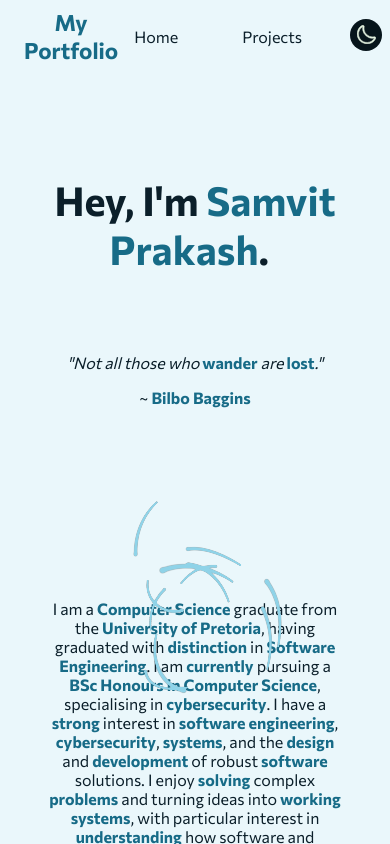
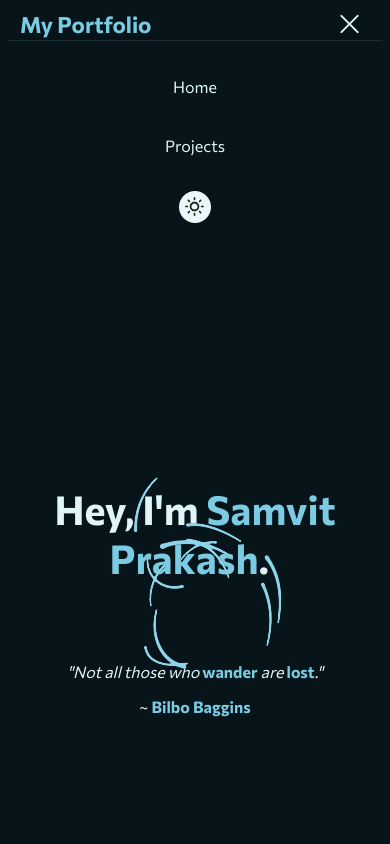
Before and after one commit to SamvitPrakash/SamvitPrakash, a React (Vite) app: page / in a window 390 px wide. Both pictures are taken after a click on the button 366 px from the left and 34 px from the top of the page. Shown: the top 844 px of the page. Built offline with nearby package versions, Linux system fonts and the light colour scheme.

Commit message:
feat: Enhance responsive design with media queries and adjust layout for mobile and tablet views

```diff
--- a/src/components/Feed_Path/Feed_Card/Feed_Card.css
+++ b/src/components/Feed_Path/Feed_Card/Feed_Card.css
@@ -1,6 +1,7 @@
 .feed-card-container {
     position: relative;
     width: fit-content;
+    min-width: 25rem;
 }
 
 .node-wrapper {
@@ -107,3 +108,18 @@
     text-align: left;
     margin-top: 1rem;
 }
+
+@media (max-width: 767px) {
+
+    .feed-description {
+        display: none;
+    }
+}
+
+@media (max-width: 640px) {
+    .feed-card-container {
+        position: relative;
+        width: 100%;
+        /* min-width: 25rem; */
+    }
+}
--- a/src/components/Feed_Path/Feed_Card/Feed_Card.jsx
+++ b/src/components/Feed_Path/Feed_Card/Feed_Card.jsx
@@ -48,7 +48,7 @@ function FeedCard({ icon, institution, position, year, description, link, expand
                 <div className="feed-body">
                     <h5 className="feed-degree">{position}</h5>
 
-                    <p>
+                    <p className="feed-description">
                         {description}
                         <span
                             className="blinking-cursor"
--- a/src/components/Feed_Path/Feed_Path.css
+++ b/src/components/Feed_Path/Feed_Path.css
@@ -28,3 +28,19 @@
     align-self: end;
     z-index: 1;
 }
+
+@media (max-width: 640px){
+    .feed-path-left {
+        padding-left: 0rem;
+        align-self: start;
+        width: 100%;
+        z-index: 1;
+    }
+
+    .feed-path-right {
+        padding-left: 0rem;
+        align-self: start;
+        width: 100%;
+        z-index: 1;
+    }
+}
--- a/src/components/Footer/Footer.css
+++ b/src/components/Footer/Footer.css
@@ -62,3 +62,9 @@
     transition: font-size 10s ease;
     text-decoration: underline var(--current-accent);
 }
+
+@media (max-width: 768px) {
+    .footer{
+        display: none;
+    }
+}
--- a/src/components/Navigation_Bar/Navigation.css
+++ b/src/components/Navigation_Bar/Navigation.css
@@ -1,25 +1,24 @@
-.navigation{
+.navigation {
     background-color: var(--current-background);
     display: flex;
     justify-content: space-between;
     align-items: center;
     vertical-align: middle;
-    /* border-bottom: 1px solid var(--current-text); */
-    /* margin-bottom: clamp(8rem, 17vw, 15rem); */
     padding-left: 1rem;
     padding-right: 1rem;
     padding-bottom: 0rem;
+    position: relative;
+    z-index: 100;
 }
 
-.navigation h4{
+.navigation h4 {
     color: var(--current-primary);
     height: fit-content;
     margin: 0rem;
     padding: 0rem;
-
 }
 
-.nav-links{
+.nav-links {
     color: var(--current-text);
     display: flex;
     gap: 2rem;
@@ -28,33 +27,30 @@
     padding: 0rem;
 }
 
-.nav-links a{
+.nav-links a {
     color: var(--current-text);
-    padding: 0.5rem 1rem 0.5rem 1rem;
+    padding: 0.5rem 1rem;
     text-decoration: none;
     font-weight: 400;
     transition: color 2.5s ease;
-    transition: font-size 2.5s ease-in;
 }
 
-.nav-links a:hover{
+.nav-links a:hover {
     cursor: pointer;
     color: var(--current-accent);
-    /* font-weight: 700; */
     transition: color 1s ease;
-    transition: font-size 10s ease;
     text-decoration: underline var(--current-accent);
 }
 
-.nav-links #contact{
+.nav-links #contact {
     border: 2px solid var(--current-primary);
-    padding: 0.5rem 1rem 0.5rem 1rem;
+    padding: 0.5rem 1rem;
     border-radius: 8px;
     transition: background-color 1s ease;
     transition: color 1s ease;
 }
 
-.nav-links #contact:hover{
+.nav-links #contact:hover {
     background-color: var(--current-primary);
     color: var(--current-background);
     font-weight: 700;
@@ -62,3 +58,117 @@
     transition: color 1s ease;
     text-decoration: none;
 }
+
+.menu-button {
+    display: none;
+    background: none;
+    border: none;
+    padding: 0.5rem;
+    cursor: pointer;
+    flex-direction: column;
+    justify-content: center;
+    align-items: center;
+    gap: 5px;
+    z-index: 102;
+}
+
+.menu-button span {
+    display: block;
+    width: 25px;
+    height: 2px;
+    background-color: var(--current-text);
+    border-radius: 2px;
+    transition:
+        transform 0.3s ease,
+        opacity 0.3s ease,
+        background-color 0.3s ease;
+}
+
+.mobile-nav {
+    display: none;
+}
+
+@media (max-width: 768px) {
+
+    .navigation {
+        padding-left: 0.75rem;
+        padding-right: 0.75rem;
+    }
+
+    .nav-links {
+        display: none;
+    }
+
+    .menu-button {
+        display: flex;
+    }
+
+    .mobile-nav {
+        position: absolute;
+        top: 100%;
+        left: 0;
+        right: 0;
+        background-color: var(--current-background);
+        display: flex;
+        flex-direction: column;
+        align-items: center;
+        gap: 1rem;
+        padding: 1.5rem 1rem;
+        border-top: 1px solid
+            rgba(var(--current-text-rgb), 0.1);
+        box-shadow:
+            0 8px 20px
+            rgba(0, 0, 0, 0.08);
+
+        transform: translateY(-10px);
+        opacity: 0;
+        visibility: hidden;
+        pointer-events: none;
+        transition:
+            transform 0.25s ease,
+            opacity 0.25s ease,
+            visibility 0.25s ease;
+        z-index: 101;
+    }
+
+    .mobile-nav.open {
+        transform: translateY(0);
+        opacity: 1;
+        visibility: visible;
+        pointer-events: auto;
+    }
+
+    .mobile-nav a {
+        color: var(--current-text);
+        width: 100%;
+        padding: 0.75rem 1rem;
+        text-align: center;
+        text-decoration: none;
+        font-weight: 400;
+        transition:
+            color 0.3s ease,
+            background-color 0.3s ease;
+    }
+
+    .mobile-nav a:hover {
+        color: var(--current-accent);
+        text-decoration: underline var(--current-accent);
+    }
+
+    .mobile-nav > *:last-child {
+        margin-top: 0.5rem;
+    }
+
+    .menu-button.open span:nth-child(1) {
+        transform: translateY(7px) rotate(45deg);
+    }
+
+    .menu-button.open span:nth-child(2) {
+        opacity: 0;
+    }
+
+    .menu-button.open span:nth-child(3) {
+        transform: translateY(-7px) rotate(-45deg);
+    }
+
+}
--- a/src/components/Navigation_Bar/Navigation.jsx
+++ b/src/components/Navigation_Bar/Navigation.jsx
@@ -4,16 +4,28 @@ import ThemeButton from '../Theme_Button/Theme_Button.jsx';
 import { Link } from 'react-router-dom';
 
 const Navigation = () => {
+
     const [isDarkMode, setIsDarkMode] = useState(false);
+    const [isMenuOpen, setIsMenuOpen] = useState(false);
 
     const toggleDarkMode = () => {
         setIsDarkMode(!isDarkMode);
         localStorage.setItem('darkMode', JSON.stringify(!isDarkMode));
+
+    };
+
+    const toggleMenu = () => {
+        setIsMenuOpen(!isMenuOpen);
+    };
+
+    const closeMenu = () => {
+        setIsMenuOpen(false);
     };
 
     useEffect(() => {
 
         if (isDarkMode) {
+
             document.documentElement.style.setProperty('--current-text', 'var(--dark-text)');
             document.documentElement.style.setProperty('--current-text-rgb', 'var(--dark-text-rgb)');
             document.documentElement.style.setProperty('--current-background', 'var(--dark-background)');
@@ -25,7 +37,9 @@ const Navigation = () => {
             document.documentElement.style.setProperty('--current-accent', 'var(--dark-accent)');
             document.documentElement.style.setProperty('--current-accent-rgb', 'var(--dark-accent-rgb)');
             document.documentElement.style.setProperty('--opposite-text', 'var(--light-text)');
+
         } else {
+
             document.documentElement.style.setProperty('--current-text', 'var(--light-text)');
             document.documentElement.style.setProperty('--current-text-rgb', 'var(--light-text-rgb)');
             document.documentElement.style.setProperty('--current-background', 'var(--light-background)');
@@ -37,14 +51,18 @@ const Navigation = () => {
             document.documentElement.style.setProperty('--current-accent', 'var(--light-accent)');
             document.documentElement.style.setProperty('--current-accent-rgb', 'var(--light-accent-rgb)');
             document.documentElement.style.setProperty('--opposite-text', 'var(--dark-text)');
+
         }
 
     }, [isDarkMode]);
 
     useEffect(() => {
+
         const savedMode = JSON.parse(localStorage.getItem('darkMode'));
-		if (savedMode !== null) setIsDarkMode(savedMode);
-		else {
+
+        if (savedMode !== null) {
+            setIsDarkMode(savedMode);
+        } else {
             setIsDarkMode(true);
             localStorage.setItem('darkMode', JSON.stringify(true));
         }
@@ -54,17 +72,62 @@ const Navigation = () => {
     return (
 
         <nav className="navigation">
+
             <h4 className="logo">My Portfolio</h4>
-			<div className='nav-links'>
+
+            {/* Desktop navigation */}
+            <div className="nav-links">
+
                 <Link to="/">Home</Link>
+
                 <Link to="/projects">Projects</Link>
-				{/* <a href="#about">What's New</a>
-				<a href="#contact">Contact Me</a> */}
-				<ThemeButton isDarkMode={isDarkMode} toggleDarkMode={toggleDarkMode} />
+
+                {/*
+                <a href="#about">What's New</a>
+                <a href="#contact">Contact Me</a>
+                */}
+
+                <ThemeButton
+                    isDarkMode={isDarkMode}
+                    toggleDarkMode={toggleDarkMode}
+                />
+
             </div>
+
+            {/* Mobile hamburger */}
+            <button
+                className={`menu-button ${isMenuOpen ? 'open' : ''}`}
+                onClick={toggleMenu}
+                aria-label="Toggle navigation menu"
+                aria-expanded={isMenuOpen}
+            >
+                <span></span>
+                <span></span>
+                <span></span>
+            </button>
+
+            {/* Mobile navigation */}
+            <div className={`mobile-nav ${isMenuOpen ? 'open' : ''}`}>
+
+                <Link to="/" onClick={closeMenu}>
+                    Home
+                </Link>
+
+                <Link to="/projects" onClick={closeMenu}>
+                    Projects
+                </Link>
+
+                <ThemeButton
+                    isDarkMode={isDarkMode}
+                    toggleDarkMode={toggleDarkMode}
+                />
+
+            </div>
+
         </nav>
 
-	)
+    );
+
 };
 
 export default Navigation;
--- a/src/pages/Home_Page/Home.css
+++ b/src/pages/Home_Page/Home.css
@@ -121,4 +121,12 @@ h2{
         text-align: center;
         padding-right: 0rem;
     }
+
 }
+
+@media (max-width: 767px){
+    .bio-text{
+        display: none;
+    }
+
+}
--- a/src/pages/Home_Page/Home.jsx
+++ b/src/pages/Home_Page/Home.jsx
@@ -287,29 +287,29 @@ function Home() {
 	];
 
 	const mobile_nodes = [
-		{ id: 1, icon: angular, name: "Angular", x: 900, y: 50 },
-		{ id: 2, icon: react, name: "React", x: 750, y: 200 },
-		{ id: 3, icon: django, name: "Django", x: 900, y: 250 },
-		{ id: 4, icon: javascript, name: "JavaScript", x: 400, y: 290 },
-		{ id: 5, icon: typescript, name: "TypeScript", x: 750, y: 400 },
-		{ id: 6, icon: nodejs, name: "Node.js", x: 875, y: 450 },
-		{ id: 7, icon: html, name: "HTML", x: 550, y: 50 },
-		{ id: 8, icon: css, name: "CSS", x: 350, y: 10 },
-		{ id: 9, icon: python, name: "Python", x: 600, y: 550 },
-		{ id: 10, icon: java, name: "Java", x: 350, y: 750 },
-		{ id: 11, icon: cpp, name: "C++", x: 900, y: 970 },
-		{ id: 12, icon: c, name: "C", x: 570, y: 900 },
-		{ id: 13, icon: csharp, name: "C#", x: 270, y: 540 },
-		{ id: 14, icon: delphi, name: "Delphi", x: 580, y: 700 },
-		{ id: 15, icon: php, name: "PHP", x: 700, y: 790 },
-		{ id: 16, icon: bash, name: "Bash", x: 355, y: 1000 },
-		{ id: 17, icon: docker, name: "Docker", x: 300, y: 900 },
+		{ id: 1, icon: angular, name: "Angular", x: 700, y: 150 },
+		{ id: 2, icon: react, name: "React", x: 625, y: 200 },
+		{ id: 3, icon: django, name: "Django", x: 700, y: 275 },
+		{ id: 4, icon: javascript, name: "JavaScript", x: 550, y: 150 },
+		{ id: 5, icon: typescript, name: "TypeScript", x: 650, y: 400 },
+		{ id: 6, icon: nodejs, name: "Node.js", x: 700, y: 500 },
+		{ id: 7, icon: html, name: "HTML", x: 650, y: 50 },
+		{ id: 8, icon: css, name: "CSS", x: 550, y: 10 },
+		{ id: 9, icon: python, name: "Python", x: 550, y: 550 },
+		{ id: 10, icon: java, name: "Java", x: 525, y: 750 },
+		{ id: 11, icon: cpp, name: "C++", x: 650, y: 880 },
+		{ id: 12, icon: c, name: "C", x: 600, y: 800 },
+		{ id: 13, icon: csharp, name: "C#", x: 550, y: 925 },
+		{ id: 14, icon: delphi, name: "Delphi", x: 600, y: 700 },
+		{ id: 15, icon: php, name: "PHP", x: 650, y: 600 },
+		{ id: 16, icon: bash, name: "Bash", x: 550, y: 1050 },
+		{ id: 17, icon: docker, name: "Docker", x: 500, y: 850 },
 		{ id: 18, icon: vite, name: "Vite", x: 550, y: 350 },
-		{ id: 19, icon: vue, name: "Vue.js", x: 900, y: 675 },
-		{ id: 20, icon: arch, name: "Arch Linux", x: 950, y: 1200 },
-		{ id: 21, icon: garuda, name: "Garuda Linux", x: 700, y: 1345 },
-		{ id: 22, icon: ubuntu, name: "Ubuntu", x: 350, y: 1200 },
-		{ id: 23, icon: windows, name: "Windows", x: 750, y: 1100 },
+		{ id: 19, icon: vue, name: "Vue.js", x: 700, y: 700 },
+		{ id: 20, icon: arch, name: "Arch Linux", x: 625, y: 1500 },
+		{ id: 21, icon: garuda, name: "Garuda Linux", x: 650, y: 1350 },
+		{ id: 22, icon: ubuntu, name: "Ubuntu", x: 535, y: 1250 },
+		{ id: 23, icon: windows, name: "Windows", x: 650, y: 1050 },
 	];
 
 	const edges = [
@@ -465,7 +465,7 @@ function Home() {
 			</HoneycombBackground>
 
 			<HoneycombBackground width={11} height={15} visibilityMatrix={visibilityMatrixSkills} animate={false} overflow>
-				<SkillComplex nodes={tablet_nodes} edges={edges} />
+				<SkillComplex nodes={mobile_nodes} edges={edges} />
 				{/* {screenWidth < 1260 ? small_computer_nodes : nodes} */}
 			</HoneycombBackground>
 
--- a/src/pages/Projects_Page/Projects.jsx
+++ b/src/pages/Projects_Page/Projects.jsx
@@ -1,5 +1,9 @@
 import './Projects.css'
 import { motion } from 'motion/react';
+import { Link } from 'react-router-dom';
+import { FaGithub } from 'react-icons/fa';
+import { useScreenWidth } from '../../utilities/screen_width.jsx';
+
 import Navigation from '../../components/Navigation_Bar/Navigation.jsx';
 import TypedName from '../../components/Typed_Name/Typed_Name.jsx';
 import ScrollExpand from '../../components/Scroll_Expand/ScrollExpand.jsx';
@@ -8,16 +12,19 @@ import HoneycombBackground from '../../components/Honeycomb_Background/Honeycomb
 import SecondaryProject from '../../components/Secondary_Project/SecondaryProject.jsx';
 import ScrollToTopButton from '../../components/Scroll_To_Top/Scroll_To_Top.jsx';
 import Footer from '../../components/Footer/Footer.jsx';
-import { Link } from 'react-router-dom';
 
 import direwolfCover from '../../../assets/Projects/Direwolf/Cover.png'
 import auroraCover from '../../../assets/Projects/Aurora/Cover.mp4'
 import greencartCover from '../../../assets/Projects/Greencart/Cover.mp4'
-import { FaGithub } from 'react-icons/fa';
 
 const MotionDiv = motion.div;
 
 export function Projects() {
+    const screenWidth = useScreenWidth();
+
+    const width = Math.min(42, Math.max(25, screenWidth * 0.041));
+    const height = width;
+
     const visibilityMatrixSecondaryProjects = [
         [0,0,0,0,0,0,0,0,0,0,0],
 		[0,0,0,0,0,0,0,0,0,0,0],
@@ -135,6 +142,8 @@ export function Projects() {
                         scrollHint='Scroll to expand'
                         endRadius='22'
                         className='project-title-direwolf'
+                        startHeight={height}
+                        startWidth={width}
                         useWindowScroll
                     >
 
@@ -171,6 +180,8 @@ export function Projects() {
                         scrollHint='Scroll to expand'
                         endRadius='22'
                         className='project-title-aurora'
+                        startHeight={height}
+                        startWidth={width}
                         useWindowScroll
                     >
                         <InformationModal className='project-content'>
@@ -205,6 +216,8 @@ export function Projects() {
                         scrollHint='Scroll to expand'
                         endRadius='22'
                         className='project-title-greencart'
+                        startHeight={height}
+                        startWidth={width}
                         useWindowScroll
                     >
                         <InformationModal className='project-content'>
```
Lines whose indentation alone changed are shown as unchanged.
